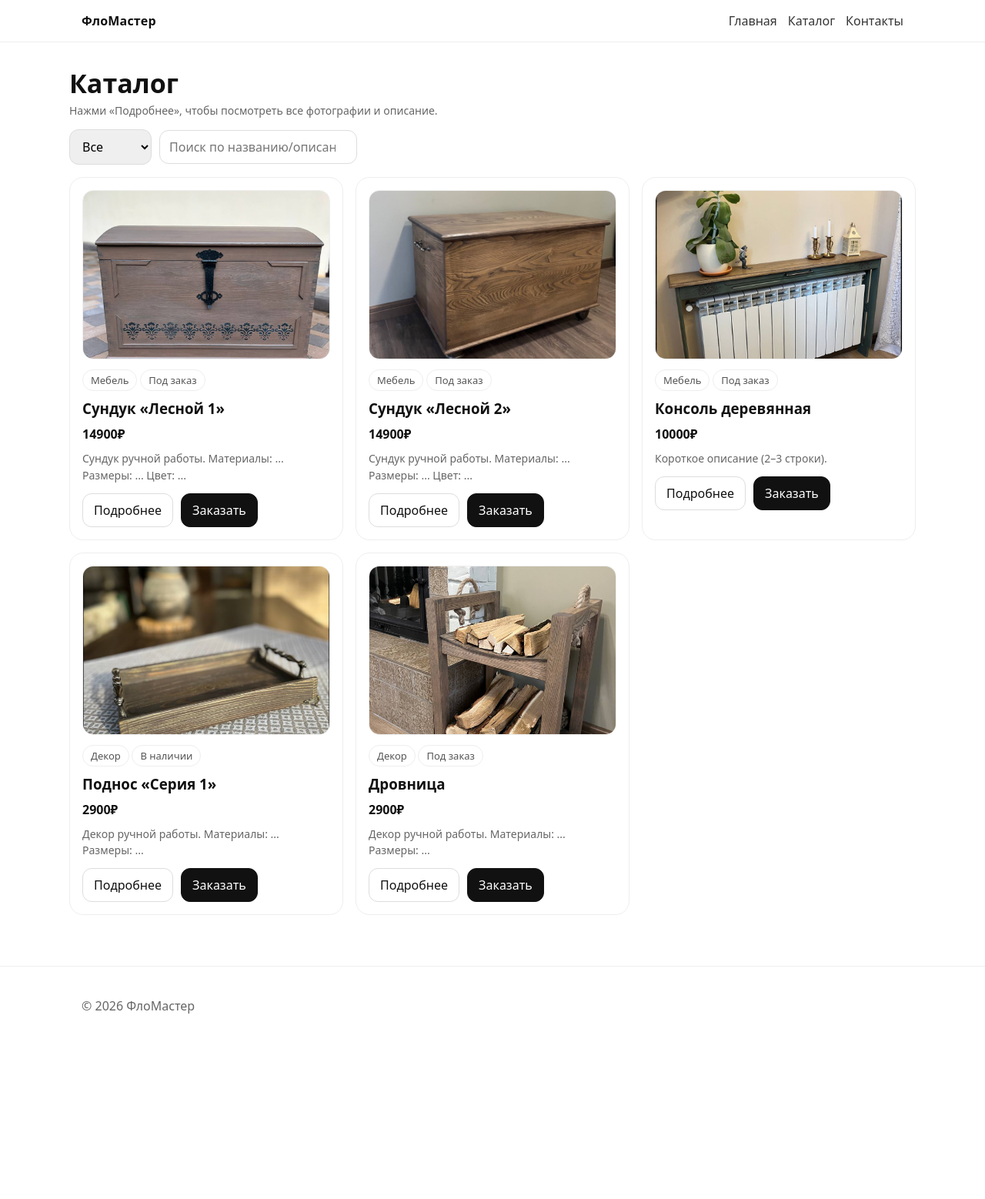
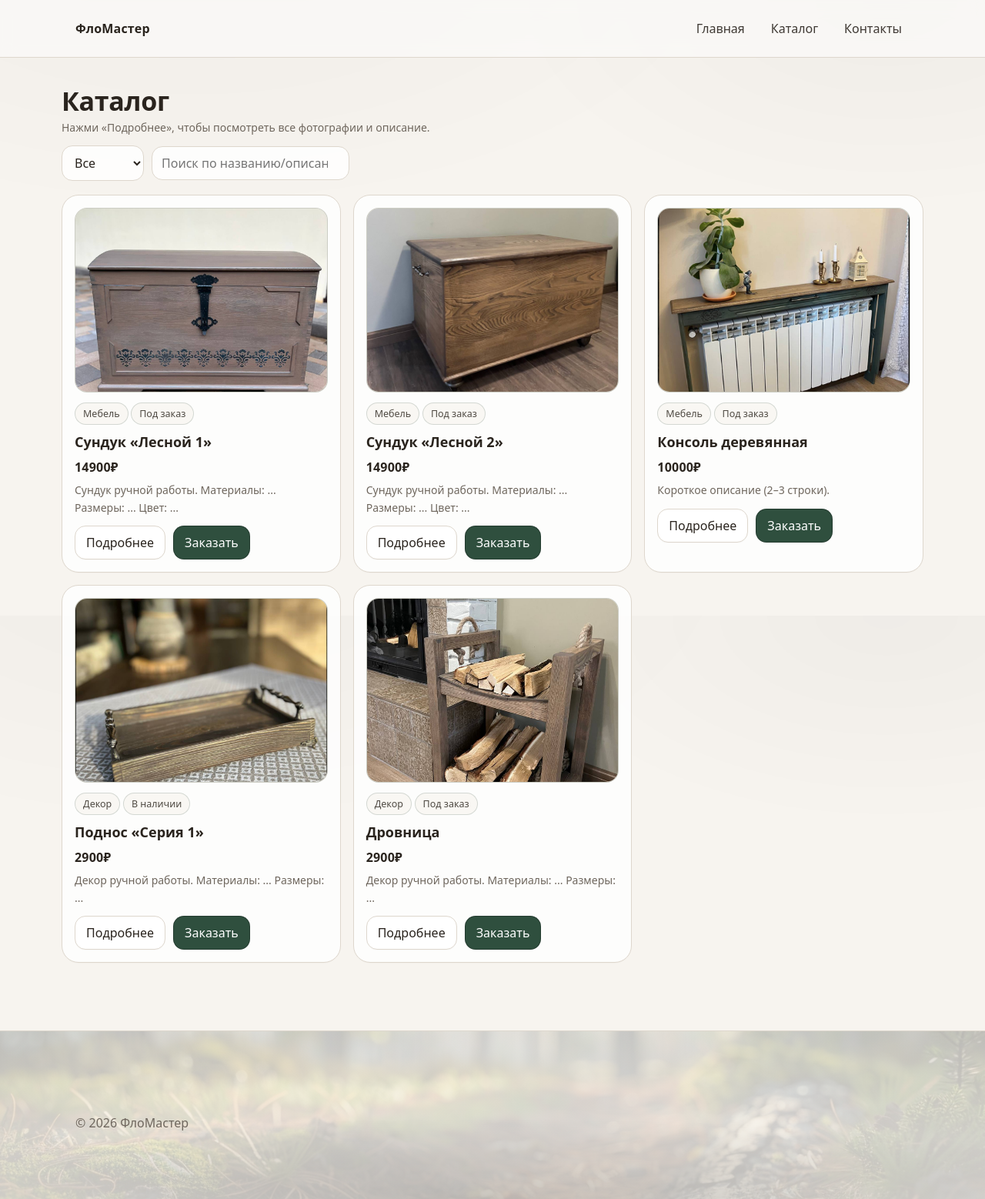
Before and after one commit to FloMaster-68/FloMaster-68.github.io, a plain HTML site: page shop.html in a window 1280 px wide. Shown: the whole page at 77% size. Before the commit the page ends 1358 px from the top, so only its background shows below. Drawn offline with Linux system fonts and the light colour scheme.

Commit message:
Add files via upload

```diff
--- a/shop.html
+++ b/shop.html
@@ -10,8 +10,43 @@
     .modal-backdrop{ position:fixed; inset:0; background: rgba(0,0,0,.45); display:none; align-items:center; justify-content:center; padding:16px; z-index:50; }
     .modal{ max-width: 920px; width:100%; background:#fff; border-radius:18px; border:1px solid #eee; overflow:hidden; }
     .modal-head{ display:flex; justify-content:space-between; gap:12px; align-items:center; padding:14px 16px; border-bottom:1px solid #eee; }
-    .xbtn{ border:1px solid #ddd; background:#fff; border-radius:12px; padding:8px 12px; cursor:pointer; }
+    .xbtn{ border:1px solid #ddd; background:#fff; border-radius:12px; padding:8px 12px; cursor:pointer; box-shadow: 0 6px 18px rgba(0,0,0,.10); }
     .modal-body{ display:grid; grid-template-columns: 1.1fr .9fr; gap:16px; padding:16px; }
+
+.modal-body .gallery-arrow{
+  opacity:0;
+}
+
+.modal-body:hover .gallery-arrow{
+  opacity:.75;
+}
+
+/* Стрелки галереи */
+.gallery-arrow{
+  width:44px;
+  height:44px;
+  border-radius:50%;
+  display:flex;
+  align-items:center;
+  justify-content:center;
+  font-size:18px;
+
+  background: rgba(255,255,255,.55);
+  backdrop-filter: blur(6px);
+
+  border: 1px solid rgba(255,255,255,.6);
+  box-shadow: 0 8px 22px rgba(0,0,0,.18);
+
+  opacity:.6;
+  transition: opacity .2s ease, transform .2s ease, box-shadow .2s ease;
+}
+
+.gallery-arrow:hover{
+  opacity:1;
+  transform: scale(1.05);
+  box-shadow: 0 10px 28px rgba(0,0,0,.22);
+}
+
     .gallery-main{ width:100%; height: 360px; object-fit:cover; border-radius:14px; border:1px solid #eee; touch-action: pan-y;
 }
     .thumbs{ display:flex; gap:10px; flex-wrap:wrap; margin-top:10px; }
@@ -40,7 +75,9 @@
 
   <main class="wrap section">
     <h1 style="font-size:34px; margin: 10px 0 6px;">Каталог</h1>
-    <p class="muted" style="margin-top:0;">Нажми «Подробнее», чтобы посмотреть все фотографии и описание.</p>
+    <p class="muted" style="margin:0 0 12px; display:-webkit-box; -webkit-line-clamp:3; -webkit-box-orient:vertical; overflow:hidden;">
+  Нажми «Подробнее», чтобы посмотреть все фотографии и описание.
+</p>
 
     <div class="toolbar">
       <select id="category"></select>
@@ -65,15 +102,17 @@
 
  <!-- Левая колонка: фото -->
 <div style="position:relative;">
-  <button id="prevImg" class="xbtn" style="position:absolute; left:10px; top:50%; transform:translateY(-50%); z-index:2;">
-    ◀
-  </button>
+  <button id="prevImg" class="xbtn gallery-arrow"
+  style="position:absolute; left:12px; top:50%; transform:translateY(-50%); z-index:2;">
+  ◀
+</button>
 
   <img id="mainImg" class="gallery-main" src="" alt="">
 
-  <button id="nextImg" class="xbtn" style="position:absolute; right:10px; top:50%; transform:translateY(-50%); z-index:2;">
-    ▶
-  </button>
+  <button id="nextImg" class="xbtn gallery-arrow"
+  style="position:absolute; right:12px; top:50%; transform:translateY(-50%); z-index:2;">
+  ▶
+</button>
 
   <div id="thumbs" class="thumbs"></div>
 
@@ -118,8 +157,10 @@ let currentIndex = 0;
     const $mDetails = document.getElementById("mDetails");
     const $mOrder = document.getElementById("mOrder");
 
-    const categories = ["Все", ...Array.from(new Set(PRODUCTS.map(p => p.category)))];
+const categories = ["Все", ...Array.from(new Set(PRODUCTS.map(p => p.category)))];
     $cat.innerHTML = categories.map(c => `<option value="${c}">${c}</option>`).join("");
+
+const ORDER_TG = "https://t.me/Irina_AstroZvet";
 
     function requestLink(p){
       const text = encodeURIComponent(
@@ -127,7 +168,7 @@ let currentIndex = 0;
         `Изделие: ${p.title}\nКатегория: ${p.category}\nЦена: ${p.price}${p.currency}\nАртикул: ${p.id}\n` +
         `Пожалуйста, подскажите наличие/срок изготовления и доставку.`
       );
-      return `${CONTACTS.telegram}?text=${text}`;
+      return `${ORDER_TG}?text=${text}`;
     }
 
     function openModal(p){
--- /dev/null
+++ b/styles.css
@@ -0,0 +1,276 @@
+:root{
+  --w: 1120px;
+
+  /* Фирменная палитра «Тёплый лес» */
+  --bg: #F7F4EF;        /* фон страницы */
+  --paper: #FFFFFF;    /* карточки */
+
+  --text: #2A241E;     /* основной текст */
+  --muted: #6F675E;    /* вторичный текст */
+  --line: #DED7CD;     /* линии, рамки */
+
+  --accent: #2F4F3E;   /* акцент / кнопки */
+
+  /* Радиусы и тени */
+  --r-lg: 22px;
+  --r-md: 16px;
+  --shadow: 0 10px 30px rgba(0,0,0,.06);
+  --shadow-soft: 0 6px 20px rgba(0,0,0,.05);
+}
+
+*{ box-sizing:border-box; }
+html, body{ height:100%; }
+body{
+  margin:0;
+  font-family: ui-sans-serif, system-ui, -apple-system, Segoe UI, Roboto, Arial;
+  color: var(--text);
+  background: radial-gradient(1200px 600px at 20% -10%, rgba(0,0,0,.03), transparent 60%),
+              radial-gradient(900px 500px at 90% 0%, rgba(0,0,0,.03), transparent 55%),
+              var(--bg);
+}
+
+a{ color:inherit; }
+a:hover{ color: var(--accent); }
+.wrap{ max-width: var(--w); margin: 0 auto; padding: 18px; }
+
+/* Шапка */
+header{
+  position: sticky;
+  top:0;
+  z-index:10;
+  background: rgba(251,250,248,.75);
+  backdrop-filter: blur(10px);
+  border-bottom: 1px solid var(--line);
+}
+nav{
+  display:flex;
+  align-items:center;
+  justify-content:space-between;
+  gap:16px;
+}
+.brand{
+  display:flex;
+  align-items:center;
+  gap:10px;
+  font-weight: 750;
+  letter-spacing: .2px;
+}
+.brand .mark{
+  width: 34px;
+  height: 34px;
+  border-radius: 10px;
+  background: linear-gradient(135deg, rgba(0,0,0,.88), rgba(0,0,0,.55));
+  box-shadow: var(--shadow-soft);
+}
+nav .links{
+  display:flex;
+  gap:14px;
+  flex-wrap:wrap;
+}
+nav a{
+  text-decoration:none;
+  padding:8px 10px;
+  border-radius: 12px;
+  opacity:.9;
+}
+nav a:hover{
+  background: rgba(0,0,0,.04);
+  opacity:1;
+}
+
+/* Типографика */
+h1{ margin:0 0 10px; font-size: 42px; line-height:1.06; letter-spacing:-.3px; }
+h2{ margin:0 0 10px; font-size: 26px; letter-spacing:-.2px; }
+h3{ margin:0; font-size: 18px; }
+p{ margin: 8px 0; line-height:1.6; color: #2a2a2a; }
+.muted{ color: var(--muted); font-size: 14px; }
+
+/* Кнопки */
+.btn{
+  display:inline-flex;
+  align-items:center;
+  justify-content:center;
+  gap:8px;
+  padding:10px 14px;
+  border-radius: 14px;
+  border: 1px solid var(--line);
+  background: var(--paper);
+  text-decoration:none;
+  box-shadow: 0 1px 0 rgba(0,0,0,.02);
+  transition: transform .12s ease, box-shadow .12s ease, background .12s ease;
+}
+.btn:hover{ transform: translateY(-1px); box-shadow: var(--shadow-soft); }
+.btn.primary{
+  background: var(--accent);
+  color:#fff;
+  border-color: rgba(0,0,0,.25);
+}
+.btn.primary:hover{
+  box-shadow: var(--shadow);
+  filter: brightness(1.05);
+}
+
+
+/* Бейджи */
+.badge{
+  display:inline-flex;
+  align-items:center;
+  padding: 5px 10px;
+  border:1px solid var(--line);
+  border-radius: 999px;
+  font-size: 12.5px;
+  color: #4a4a4a;
+  background: rgba(255,255,255,.7);
+}
+
+/* Карточки/сетки */
+.section{ padding: 28px 0; }
+.grid3{
+  display:grid;
+  gap:16px;
+  grid-template-columns: repeat(3, 1fr);
+}
+.card{
+  background: rgba(255,255,255,.82);
+  border: 1px solid var(--line);
+  border-radius: var(--r-lg);
+  padding: 16px;
+  box-shadow: 0 1px 0 rgba(0,0,0,.02);
+  transition: transform .12s ease, box-shadow .12s ease, background .12s ease;
+}
+
+.card:hover{
+  transform: translateY(-2px);
+  box-shadow: var(--shadow-soft);
+  background: rgba(255,255,255,.9);
+}
+
+.card img{
+  width:100%;
+  height: 240px;
+  object-fit: cover;
+  border-radius: var(--r-md);
+  border: 1px solid rgba(47,79,62,.18); /* лёгкий хвойный оттенок */
+  background: #efe9e1; /* тёплая подложка */
+}
+
+.badge{
+  display:inline-flex;
+  align-items:center;
+  padding: 5px 10px;
+  border:1px solid rgba(47,79,62,.18);
+  border-radius: 999px;
+  font-size: 12.5px;
+  color: #4f4a43;
+  background: rgba(247,244,239,.7); /* тёплый фон из палитры */
+}
+
+.price{
+  font-weight: 780;
+  letter-spacing: .2px;
+  margin: 10px 0 8px;
+}
+
+/* Панель фильтров */
+.toolbar{
+  display:flex;
+  gap:10px;
+  flex-wrap:wrap;
+  align-items:center;
+  margin: 10px 0 18px;
+}
+select, input{
+  padding:10px 12px;
+  border-radius: 14px;
+  border:1px solid var(--line);
+  background: rgba(255,255,255,.85);
+  font: inherit;
+  outline: none;
+color: var(--text);
+}
+select:focus, input:focus{
+  box-shadow: 0 0 0 4px rgba(0,0,0,.06);
+}
+
+/* Hero */
+.hero{
+  padding: 56px 0 34px;
+  border-bottom: 1px solid var(--line);
+}
+.hero-grid{
+  display:grid;
+  gap:18px;
+  grid-template-columns: 1.2fr .8fr;
+  align-items:center;
+}
+.hero img{
+  width:100%;
+  height: 320px;
+  object-fit:cover;
+  border-radius: 28px;
+  border: 1px solid var(--line);
+  box-shadow: var(--shadow);
+  background:#f1f1f1;
+}
+.hero p{ color:#3a3a3a; max-width: 52ch; }
+
+/* Подвал */
+footer{
+  position: relative;
+  border-top: 1px solid var(--line);
+  margin-top: 60px;
+  padding: 90px 0 70px; /* ↑ делаем футер выше */
+  color: var(--muted);
+  overflow: hidden;
+  background: none;
+}
+
+footer::before{
+  content:"";
+  position:absolute;
+  inset:0;
+  background:
+    linear-gradient(
+      rgba(247,244,239,.75),
+      rgba(247,244,239,.88)
+    ),
+    url("img/mood.jpg") center/cover no-repeat;
+  opacity: 1;
+  z-index:0;
+}
+
+footer::after{
+  content:"";
+  position:absolute;
+  inset:0;
+  background: radial-gradient(
+    120% 80% at 50% 100%,
+    rgba(0,0,0,.18),
+    transparent 60%
+  );
+  z-index:0;
+}
+
+footer .wrap{
+  position: relative;
+  z-index:1;
+}
+
+/* Мобилка */
+@media (max-width: 900px){
+  .hero-grid{ grid-template-columns: 1fr; }
+  h1{ font-size: 34px; }
+  .grid3{ grid-template-columns: 1fr; }
+  .hero img{ height: 260px; border-radius: 22px; }
+}
+
+.inspire img{
+  height: 200px;
+}
+
+.hr{
+  height:1px;
+  background: var(--line);
+  border:0;
+  margin: 18px 0;
+}
```
Also changed, not shown: contacts.html (+37 -11 lines), index.html (+41 -8 lines), img/mood.jpg (added).
